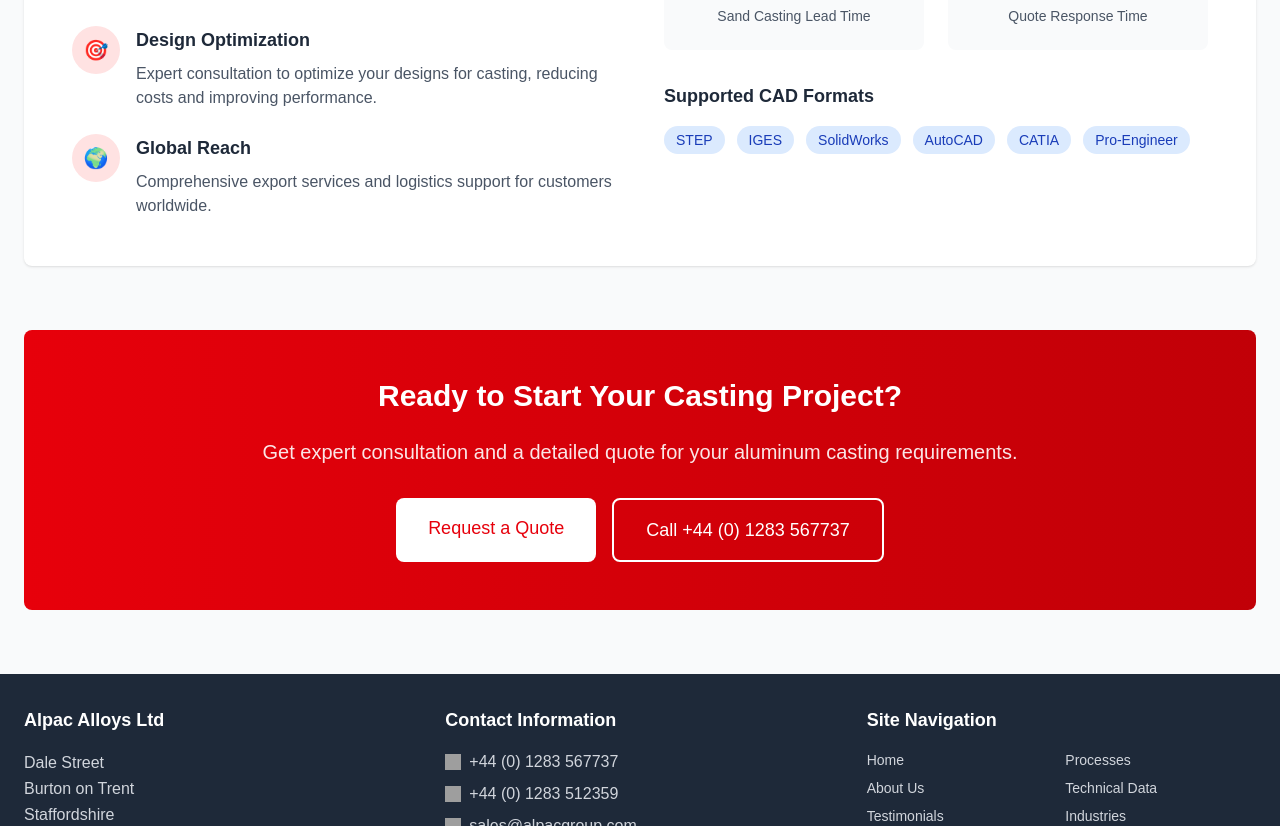
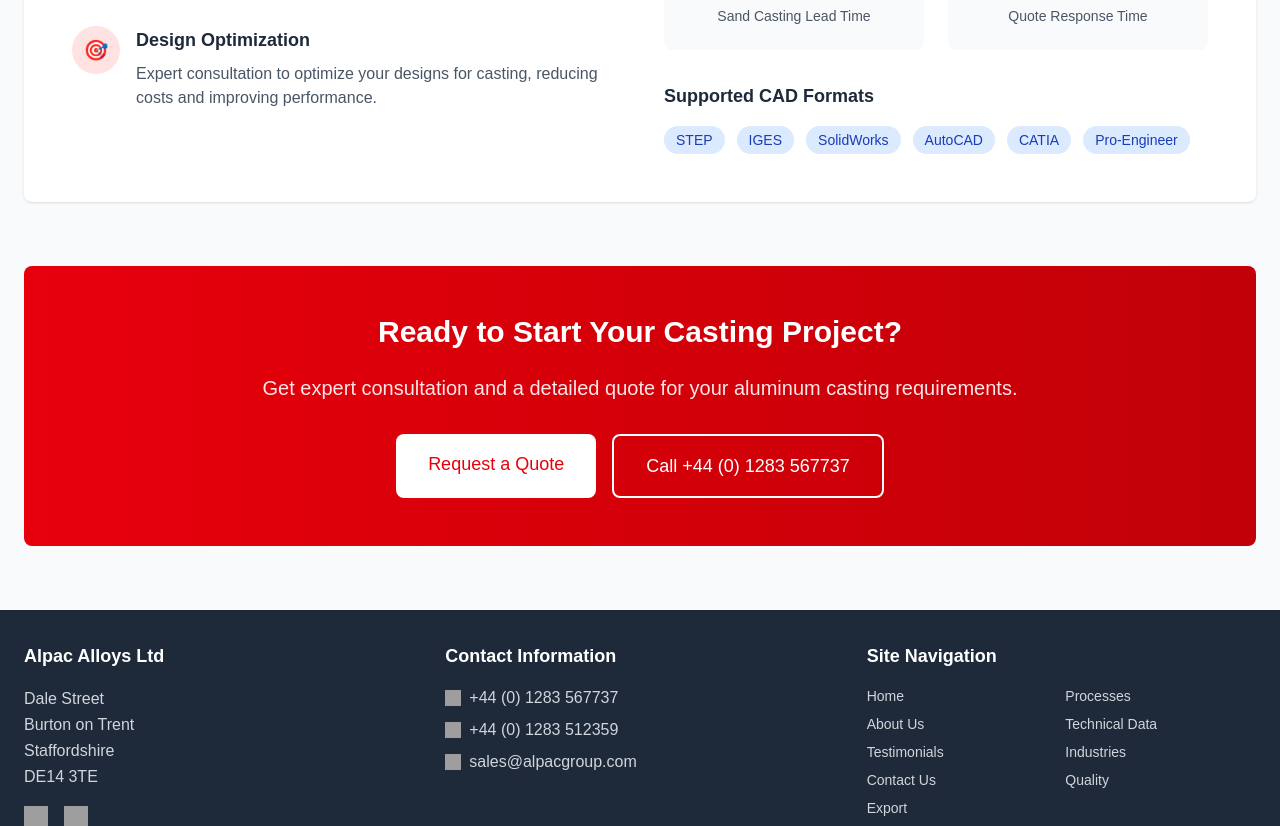
Before and after one commit to rajeshofficial/Alpac-alloys-, a React (Vite) app: page / in a window 1280 px wide. Shown: the part 2221-3047 px from the top of the page. Built offline with nearby package versions, Linux system fonts and the light colour scheme; grey boxes are pictures that could not be loaded.

Commit message:
home page improved

```diff
--- a/src/Pages/Home.jsx
+++ b/src/Pages/Home.jsx
@@ -236,7 +236,7 @@
                     </div>
                   </div>
 
-                  <div className="flex items-start" data-aos="fade-right" data-aos-delay="1100">
+                  {/* <div className="flex items-start" data-aos="fade-right" data-aos-delay="1100">
                     <div className="w-12 h-12 bg-red-100 rounded-full flex items-center justify-center mr-4 flex-shrink-0">
                       <span className="text-red-600 text-xl">🌍</span>
                     </div>
@@ -244,7 +244,7 @@
                       <h3 className="text-lg font-semibold text-gray-800 mb-2">Global Reach</h3>
                       <p className="text-gray-600">Comprehensive export services and logistics support for customers worldwide.</p>
                     </div>
-                  </div>
+                  </div> */}
                 </div>
               </div>
 
```
